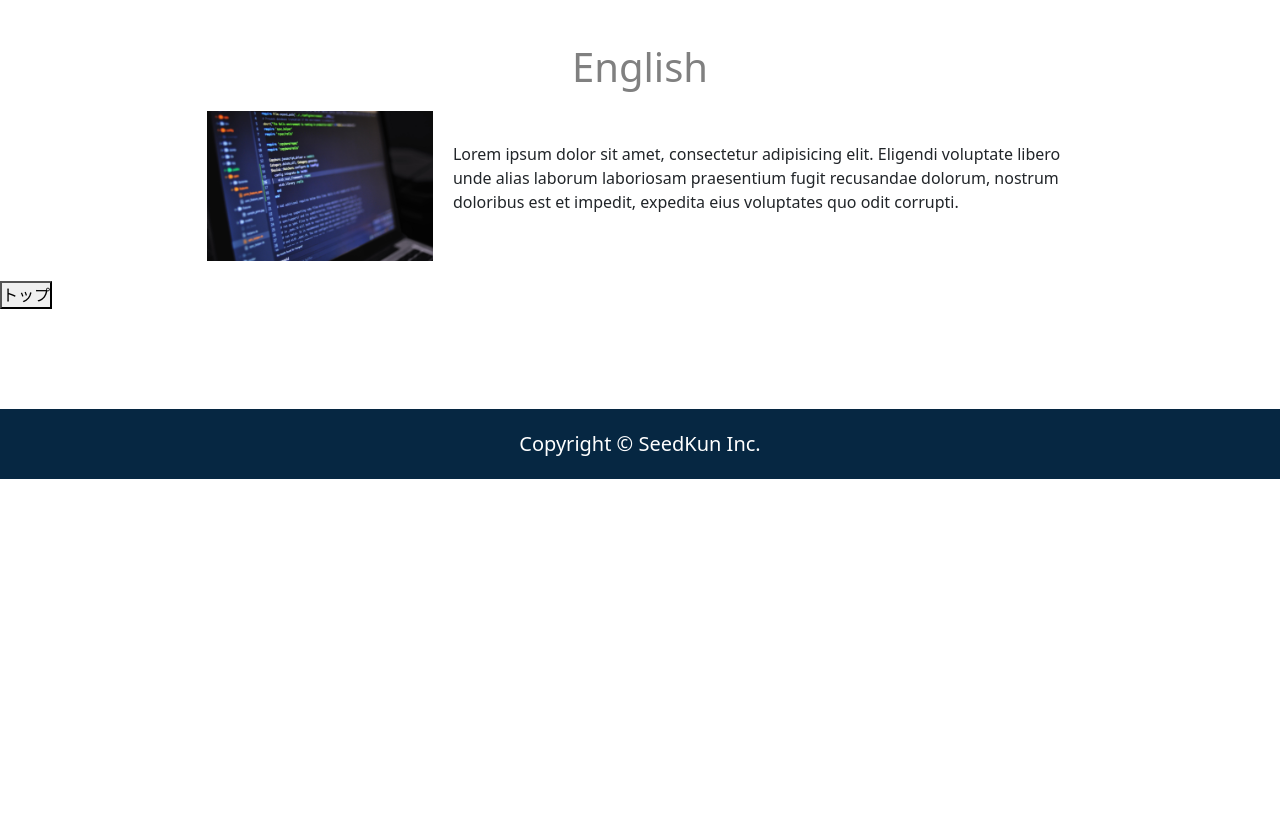
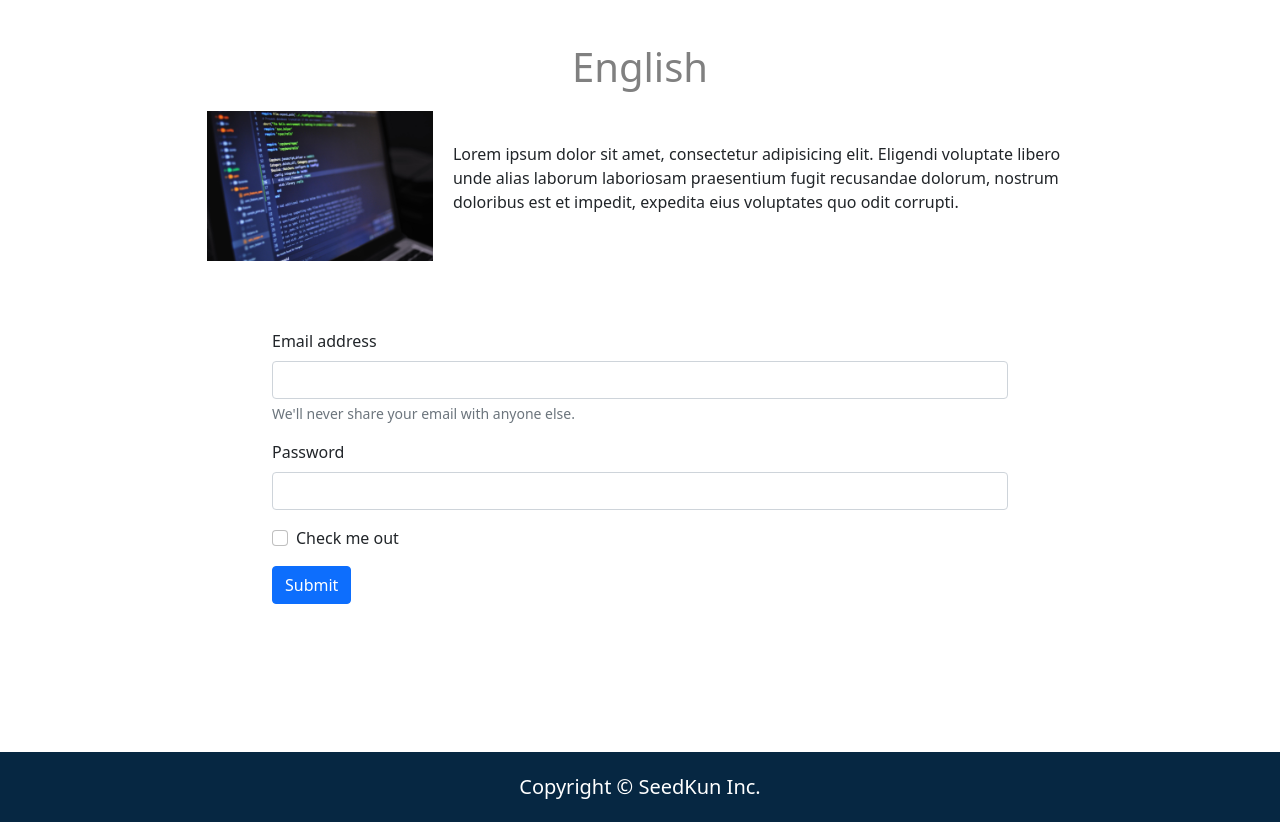
Before and after one commit to hidetakamurakami/GitPractice, a plain HTML site: page index.html in a window 1280 px wide. Shown: the part 1139-1961 px from the top of the page. Before the commit the page ends 1618 px from the top, so only its background shows below. Drawn offline with nearby package versions, Linux system fonts and the light colour scheme.

Commit message:
フォーム作成

```diff
--- a/index.html
+++ b/index.html
@@ -47,7 +47,27 @@
                 </p>
             </div>
         </section>
-        <button type="button" id="toTop">トップ</button>
+        <div class="container py-5">
+            <div class="row">
+                <div class="col-8 offset-2">
+        <form>
+            <div class="mb-3">
+              <label for="exampleInputEmail1" class="form-label">Email address</label>
+              <input type="email" class="form-control" id="exampleInputEmail1" aria-describedby="emailHelp">
+              <div id="emailHelp" class="form-text">We'll never share your email with anyone else.</div>
+            </div>
+            <div class="mb-3">
+              <label for="exampleInputPassword1" class="form-label">Password</label>
+              <input type="password" class="form-control" id="exampleInputPassword1">
+            </div>
+            <div class="mb-3 form-check">
+              <input type="checkbox" class="form-check-input" id="exampleCheck1">
+              <label class="form-check-label" for="exampleCheck1">Check me out</label>
+            </div>
+            <button type="submit" class="btn btn-primary">Submit</button>
+        </div>
+          </form>
+
     </main>
     <footer>
         <div>Copyright &copy; SeedKun Inc.</div>
```
